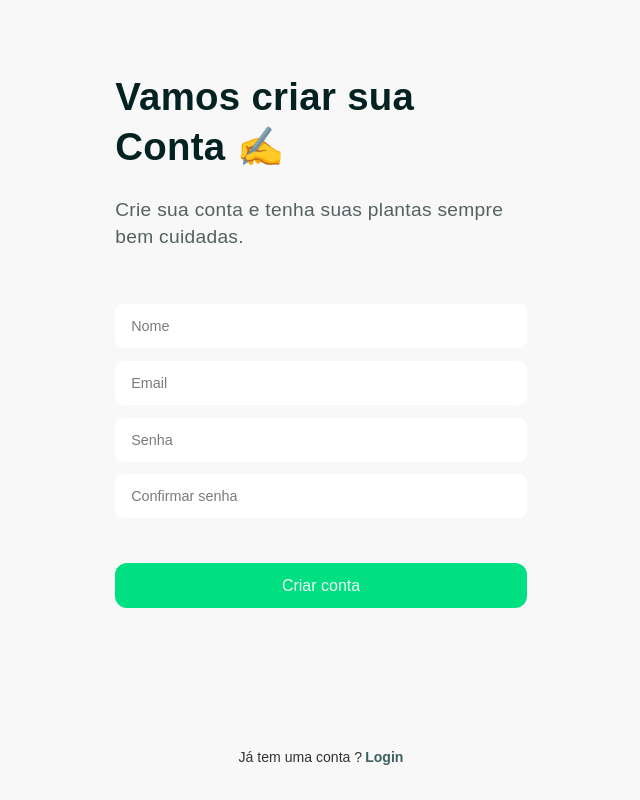
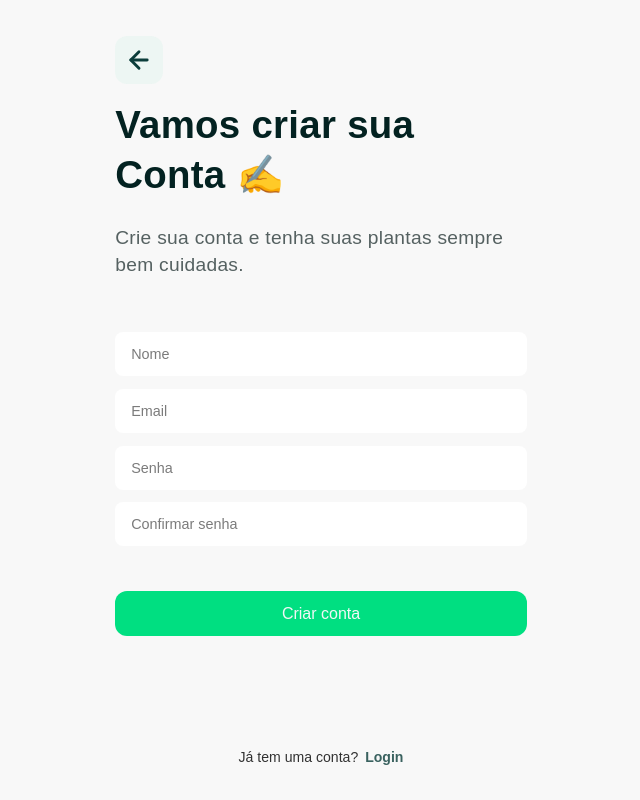
Before and after one commit to plant-ai-app/plant-ai-frontend, a React (Vite) app: page /register in a window 1280 px wide. Shown: the whole page, without its empty margins (319-959 px from the left). Built offline with nearby package versions, Linux system fonts and the light colour scheme; a web font is replaced by a local one.

Commit message:
♻️ :refactor: Melhora os imports e adiciona um novo componente

```diff
--- a/src/components/pages/register/Register.jsx
+++ b/src/components/pages/register/Register.jsx
@@ -1,18 +1,19 @@
-import { useState, useEffect} from "react";
+import { useState, useEffect } from "react";
 import { Link, useNavigate } from "react-router-dom";
-import {useUser} from "../../../hooks/useUser.js"
+import { useUser } from "../../../hooks/useUser.js"
 
 import Container from "../../common/container/Container.jsx";
 import RegisterForm from "../../forms/registerForm/RegisterForm.jsx";
 import Message from "../../layouts/message/Message.jsx";
 import Loading from "../../layouts/loading/Loading.jsx";
+import BackButton from "../../common/backButton/BackButton.jsx";
 import styles from "./Register.module.css";
 
 const Register = () => {
 
     const navigate = useNavigate();
 
-    const {createUser, loading, error} = useUser();
+    const { createUser, loading, error } = useUser();
     const [type, setType] = useState('');
     const [message, setMessage] = useState();
     const [formData, setFormData] = useState({
@@ -21,8 +22,8 @@ const Register = () => {
         senha: "",
         confirmaSenha: ""
     });
-    const clearForm = () =>{
-        setFormData({nome: '',email: '', senha: '', confirmaSenha: ''})
+    const clearForm = () => {
+        setFormData({ nome: '', email: '', senha: '', confirmaSenha: '' })
     }
 
     const handleChange = (e) => {
@@ -63,10 +64,11 @@ const Register = () => {
     }, [message]);
 
     return (
-        <Container padding={'16% 1.2rem 2.2rem 1.2rem'}>
+        <Container padding={'8% 1.2rem 2.2rem 1.2rem'}>
             <Message type={type} msg={message} />
             {loading && <Loading />}
             <div className={styles.register_container}>
+                <BackButton />
                 <div className={styles.texts_header}>
                     <h1>Vamos criar sua <br /> Conta ✍️</h1>
                     <p>Crie sua conta e tenha suas plantas sempre  bem cuidadas.</p>
@@ -76,7 +78,7 @@ const Register = () => {
                     handleChange={handleChange}
                     onSubmit={handleSubmit}
                 />
-                <span>Já tem uma conta ?<Link to={'/login'}>Login</Link></span>
+                <span>Já tem uma conta? <Link to={'/login'}>Login</Link></span>
             </div>
         </Container>
     );
```
